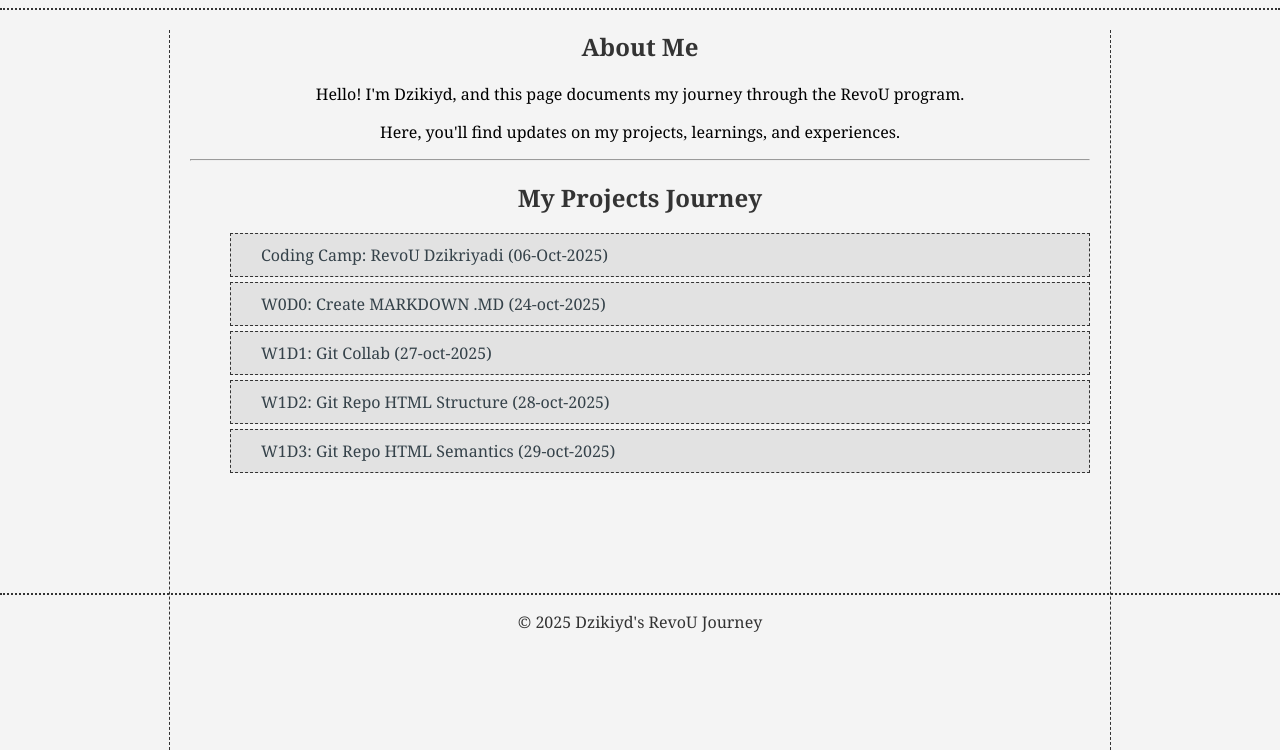
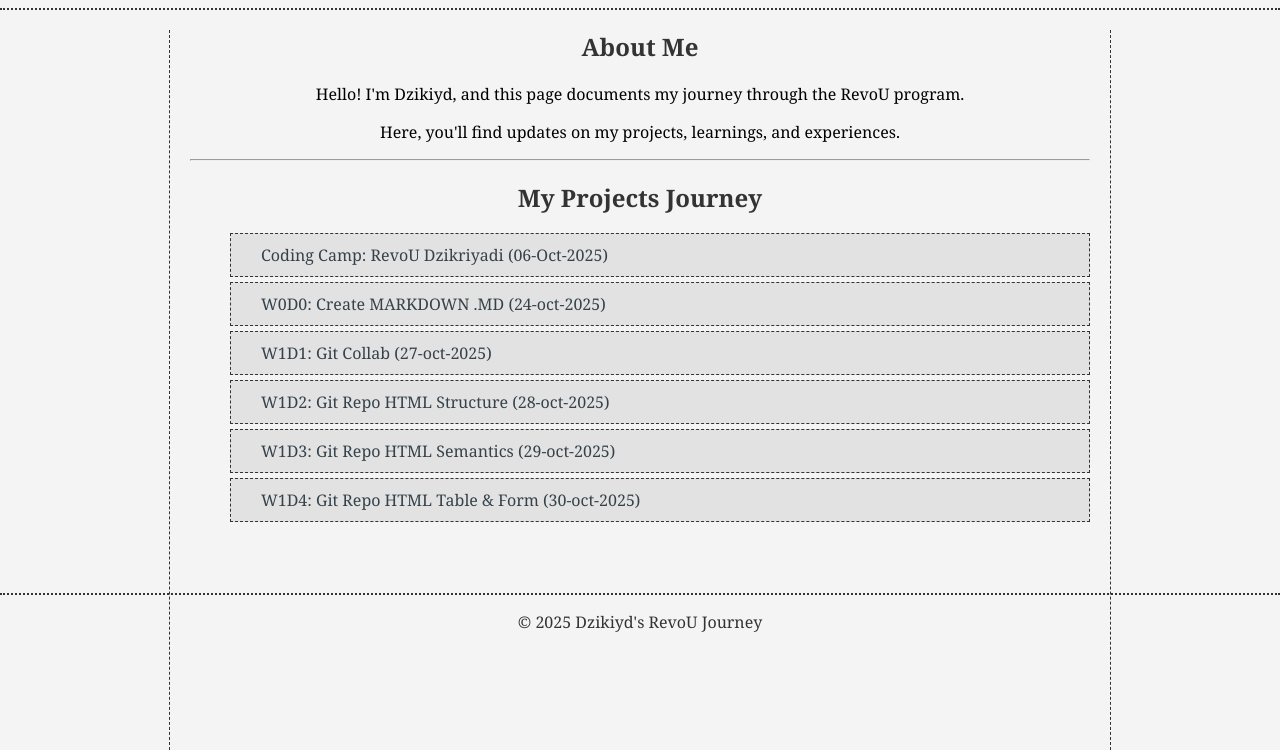
Before and after one commit to dzikriyadi/revou-madrid-dzikriyadi, a plain HTML site: page index.html in a window 1280 px wide. Shown: the part 151-901 px from the top of the page. Drawn offline with Linux system fonts and the light colour scheme.

Commit message:
Add project link for W1D4: Git Repo HTML Table & Form

```diff
--- a/index.html
+++ b/index.html
@@ -96,6 +96,8 @@
                         (28-oct-2025)</a></li>
                 <li><a href="c_madrid_belajar_html/b_html_semantics/index.html">W1D3: Git Repo HTML Semantics
                         (29-oct-2025)</a></li>
+                <li><a href="c_madrid_belajar_html/c_html_table_form/index.html">W1D4: Git Repo HTML Table & Form
+                        (30-oct-2025)</a></li>
             </ul>
         </section>
     </main>
```
